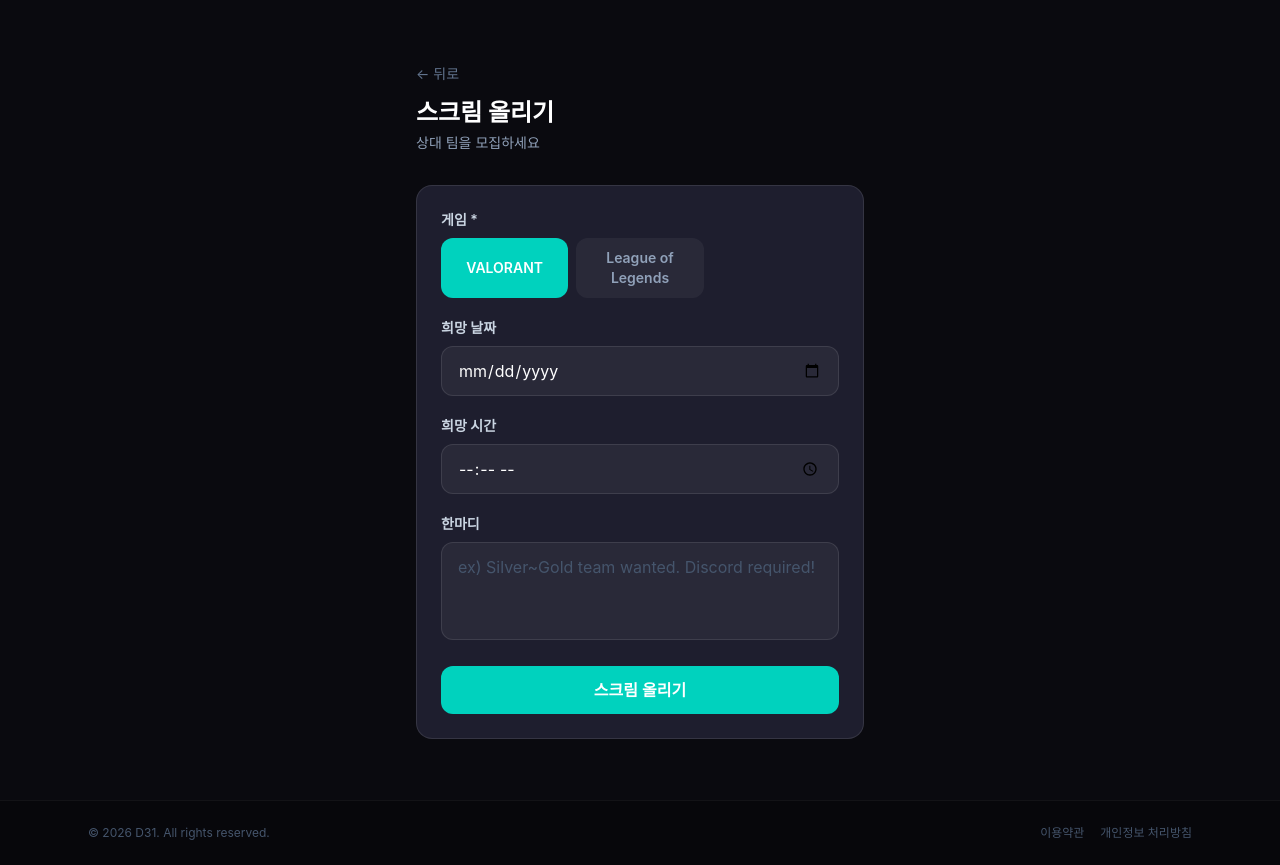
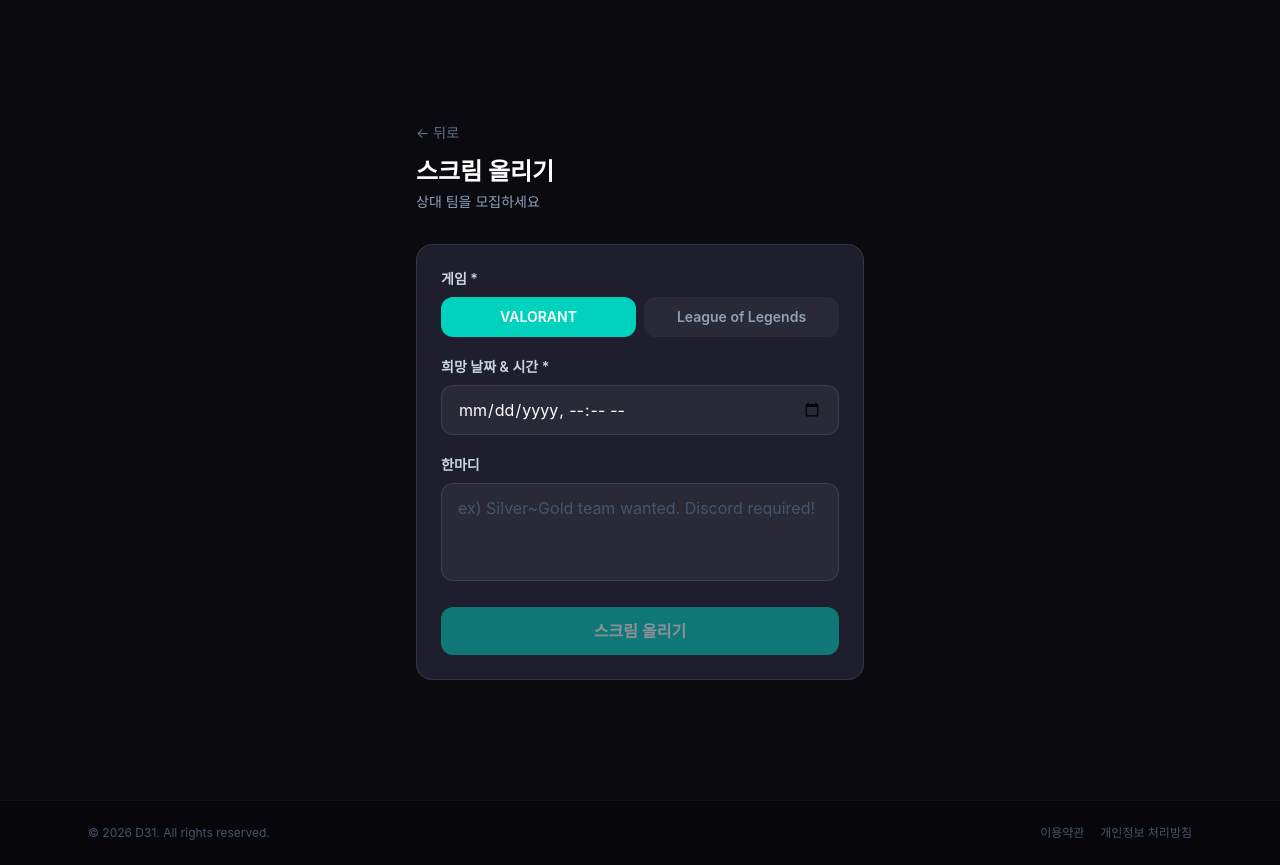
Before and after one commit to D31-Maxverstappen/scrim-platform, a Next.js app: page /scrims/post in a window 1280 px wide. Built offline with nearby package versions, Linux system fonts and the light colour scheme.

Commit message:
fix: 스크림 올리기 날짜 필수 입력으로 변경 + datetime-local 통합

```diff
--- a/src/app/scrims/post/page.tsx
+++ b/src/app/scrims/post/page.tsx
@@ -12,12 +12,18 @@ export default function PostScrimPage() {
   const [isPending, startTransition] = useTransition()
   const [error, setError] = useState('')
   const [game, setGame] = useState('valorant')
+  const [datetime, setDatetime] = useState('')
 
   const handleSubmit = (e: React.FormEvent<HTMLFormElement>) => {
     e.preventDefault()
+    if (!datetime) { setError('희망 날짜와 시간을 입력해주세요.'); return }
     setError('')
     const formData = new FormData(e.currentTarget)
     formData.set('game_type', game)
+    // datetime-local → date + time 분리
+    const [date, time] = datetime.split('T')
+    formData.set('preferred_date', date)
+    formData.set('preferred_time', time)
 
     startTransition(async () => {
       const result = await createScrimAction(formData)
@@ -38,18 +44,10 @@ export default function PostScrimPage() {
 
           <div>
             <label className="text-slate-300 text-sm font-semibold block mb-2">게임 *</label>
-            <div className="grid grid-cols-3 gap-2">
+            <div className="grid grid-cols-2 gap-2">
               {GAMES.map((g) => (
-                <button
-                  key={g.value}
-                  type="button"
-                  onClick={() => setGame(g.value)}
-                  className={`py-2.5 rounded-xl text-sm font-semibold transition ${
-                    game === g.value
-                      ? 'bg-[#00D2BE] text-white'
-                      : 'bg-white/5 text-slate-400 hover:bg-white/10'
-                  }`}
-                >
+                <button key={g.value} type="button" onClick={() => setGame(g.value)}
+                  className={`py-2.5 rounded-xl text-sm font-semibold transition ${game === g.value ? 'bg-[#00D2BE] text-white' : 'bg-white/5 text-slate-400 hover:bg-white/10'}`}>
                   {g.label}
                 </button>
               ))}
@@ -57,19 +55,12 @@ export default function PostScrimPage() {
           </div>
 
           <div>
-            <label className="text-slate-300 text-sm font-semibold block mb-2">희망 날짜</label>
+            <label className="text-slate-300 text-sm font-semibold block mb-2">희망 날짜 & 시간 *</label>
             <input
-              name="preferred_date"
-              type="date"
-              className="w-full bg-white/5 border border-white/10 rounded-xl px-4 py-3 text-white focus:outline-none focus:border-[#00D2BE] transition"
-            />
-          </div>
-
-          <div>
-            <label className="text-slate-300 text-sm font-semibold block mb-2">희망 시간</label>
-            <input
-              name="preferred_time"
-              type="time"
+              type="datetime-local"
+              value={datetime}
+              onChange={(e) => setDatetime(e.target.value)}
+              required
               className="w-full bg-white/5 border border-white/10 rounded-xl px-4 py-3 text-white focus:outline-none focus:border-[#00D2BE] transition"
             />
           </div>
@@ -85,16 +76,11 @@ export default function PostScrimPage() {
           </div>
 
           {error && (
-            <p className="text-red-400 text-sm bg-red-500/10 border border-red-500/20 rounded-xl px-4 py-3">
-              {error}
-            </p>
+            <p className="text-red-400 text-sm bg-red-500/10 border border-red-500/20 rounded-xl px-4 py-3">{error}</p>
           )}
 
-          <button
-            type="submit"
-            disabled={isPending}
-            className="w-full bg-[#00D2BE] hover:bg-[#00a896] disabled:opacity-50 text-white font-semibold py-3 rounded-xl transition"
-          >
+          <button type="submit" disabled={isPending || !datetime}
+            className="w-full bg-[#00D2BE] hover:bg-[#00a896] disabled:opacity-50 text-white font-semibold py-3 rounded-xl transition">
             {isPending ? '올리는 중...' : '스크림 올리기'}
           </button>
         </form>
```
